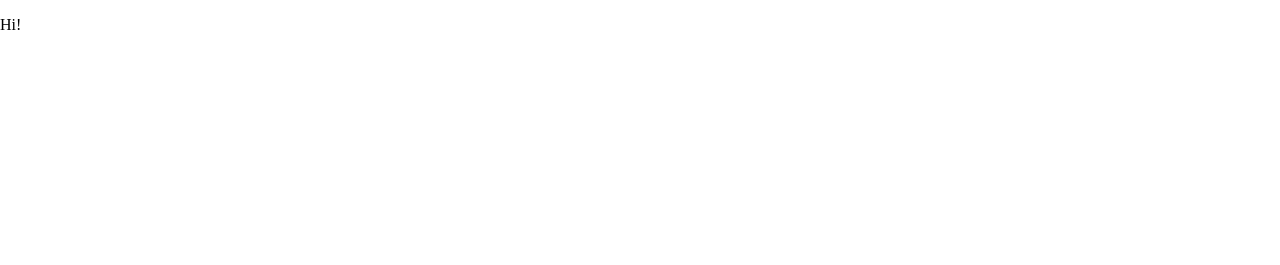
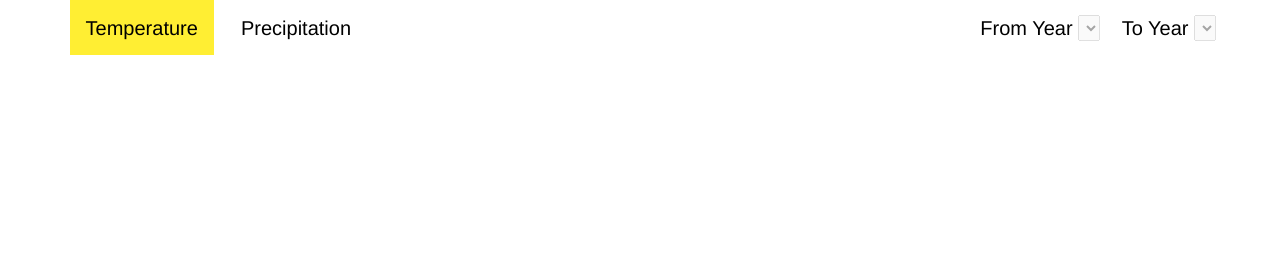
Before and after one commit to antongunov/meteorological-contest, a website: page index.html in a window 1280 px wide. Drawn offline with nearby package versions, Linux system fonts and the light colour scheme.

Commit message:
Update homepage and styles

```diff
--- a/assets/css/main.css
+++ b/assets/css/main.css
@@ -7,5 +7,65 @@ html, body {
 }
 
 body {
+  font-family: 'Helvetica Neue', Helvetica, Arial, sans-serif;
+  font-size: 20px;
   margin: 0;
 }
+
+.page__wrapper {
+  margin: 0 auto;
+  min-height: 100vh;
+  width: 90%;
+}
+
+.app {
+  min-height: 100vh;
+
+  display: flex;
+  flex-direction: column;
+  justify-content: space-between;
+}
+
+.app__canvas {
+  margin: 3rem 0;
+  min-height: 80vh;
+}
+
+.form__group {
+  border: none;
+  display: inline-block;
+  margin: 0;
+  padding: 0;
+}
+
+.form__group--right {
+  float: right;
+}
+
+.form__label--radio {
+  cursor: pointer;
+  display: inline-block;
+}
+
+.radio {
+  -moz-appearance: none;
+  -webkit-appearance: none;
+  appearance: none;
+}
+
+.radio:checked + .label {
+  background-color: #fe3;
+}
+
+.radio + .label {
+  line-height: 3.5rem;
+  padding: 1.1rem 1rem 1rem;
+}
+
+.form__label--select {
+  line-height: 3.5rem;
+}
+
+.form__label--select:first-child {
+  margin-right: 1rem;
+}
--- a/index.html
+++ b/index.html
@@ -5,8 +5,43 @@
   <meta http-equiv="X-UA-Compatible" content="IE=Edge">
   <meta name="viewport" content="width=device-width, initial-scale=1.0">
   <title>Meteorological Contest</title>
+  <link rel="stylesheet" href="https://necolas.github.io/normalize.css/7.0.0/normalize.css">
   <link rel="stylesheet" href="/assets/css/main.css">
+  <script src="/assets/js/controller.js" defer></script>
+  <script src="/assets/js/filter-form.js" defer></script>
+  <script src="/assets/js/chart.js" defer></script>
+  <script src="/assets/js/bar-chart.js" defer></script>
   <script src="/assets/js/app.js" defer></script>
 </head>
-<body><p>Hi!</p></body>
+<body class="page page__wrapper">
+  <div id="app" class="app">
+    <div class="app__filter-form">
+      <form id="filter-form" name="filter-form" class="form">
+        <fieldset class="form__group">
+          <label class="form__label form__label--radio">
+            <input type="radio" class="radio" name="chartType" value="temperature" autofocus checked>
+            <span class="label radio-button__label">Temperature</span>
+          </label>
+          <label class="form__label form__label--radio">
+            <input type="radio" class="radio" name="chartType" value="precipitation">
+            <span class="label">Precipitation</span>
+          </label>
+        </fieldset>
+        <fieldset class="form__group form__group--right">
+          <label class="form__label form__label--select">
+            <span class="label">From Year</span>
+            <select name="fromYear" disabled></select>
+          </label>
+          <label class="form__label form__label--select">
+            <span class="label">To Year</span>
+            <select name="toYear" disabled></select>
+          </label>
+        </fieldset>
+      </form>
+    </div>
+    <div class="app__canvas">
+      <canvas id="canvas" class="canvas">Your browser does not support the canvas element.</canvas>
+    </div>
+  </div>
+</body>
 </html>
```
Lines whose indentation alone changed are shown as unchanged.
